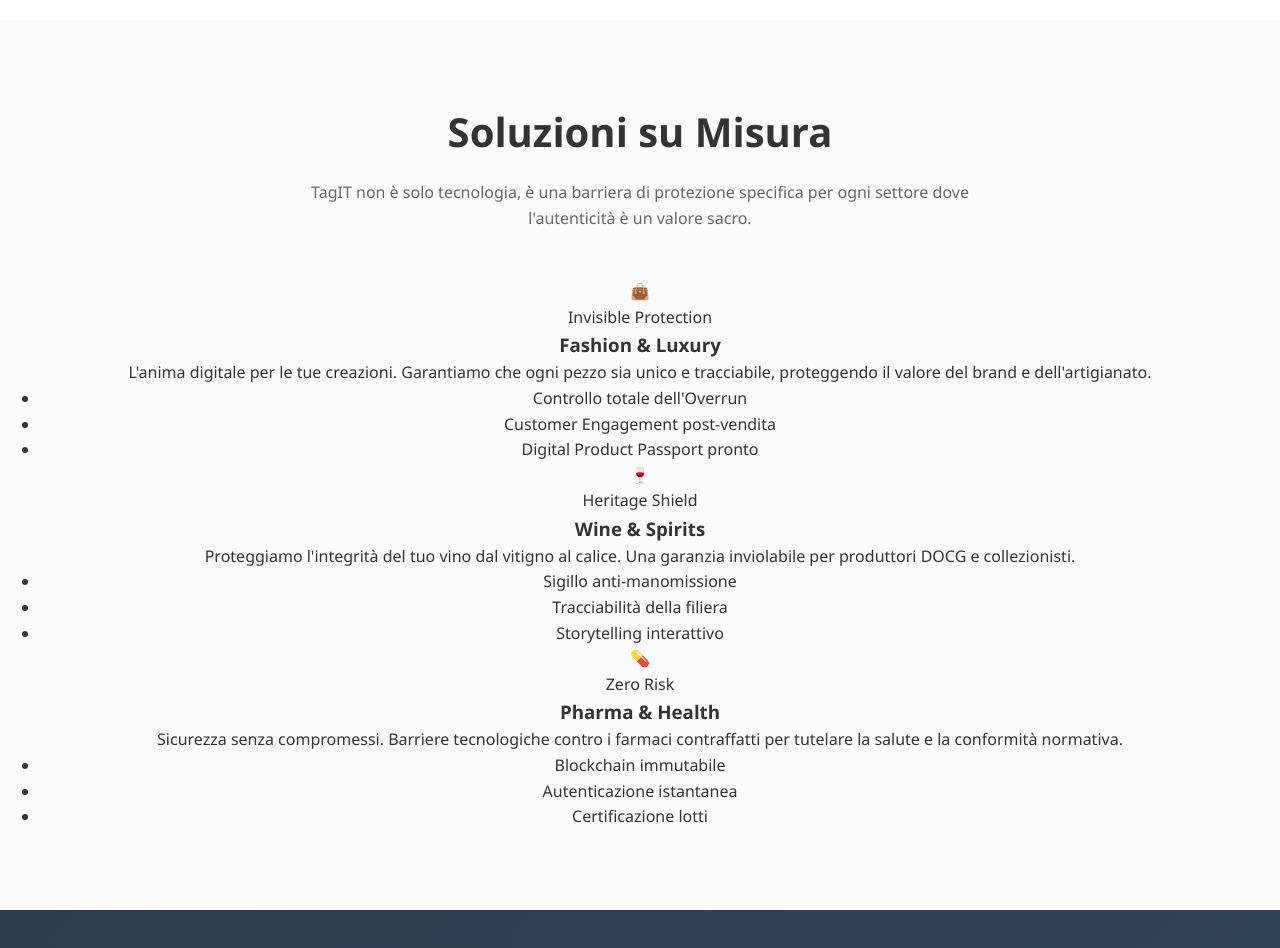
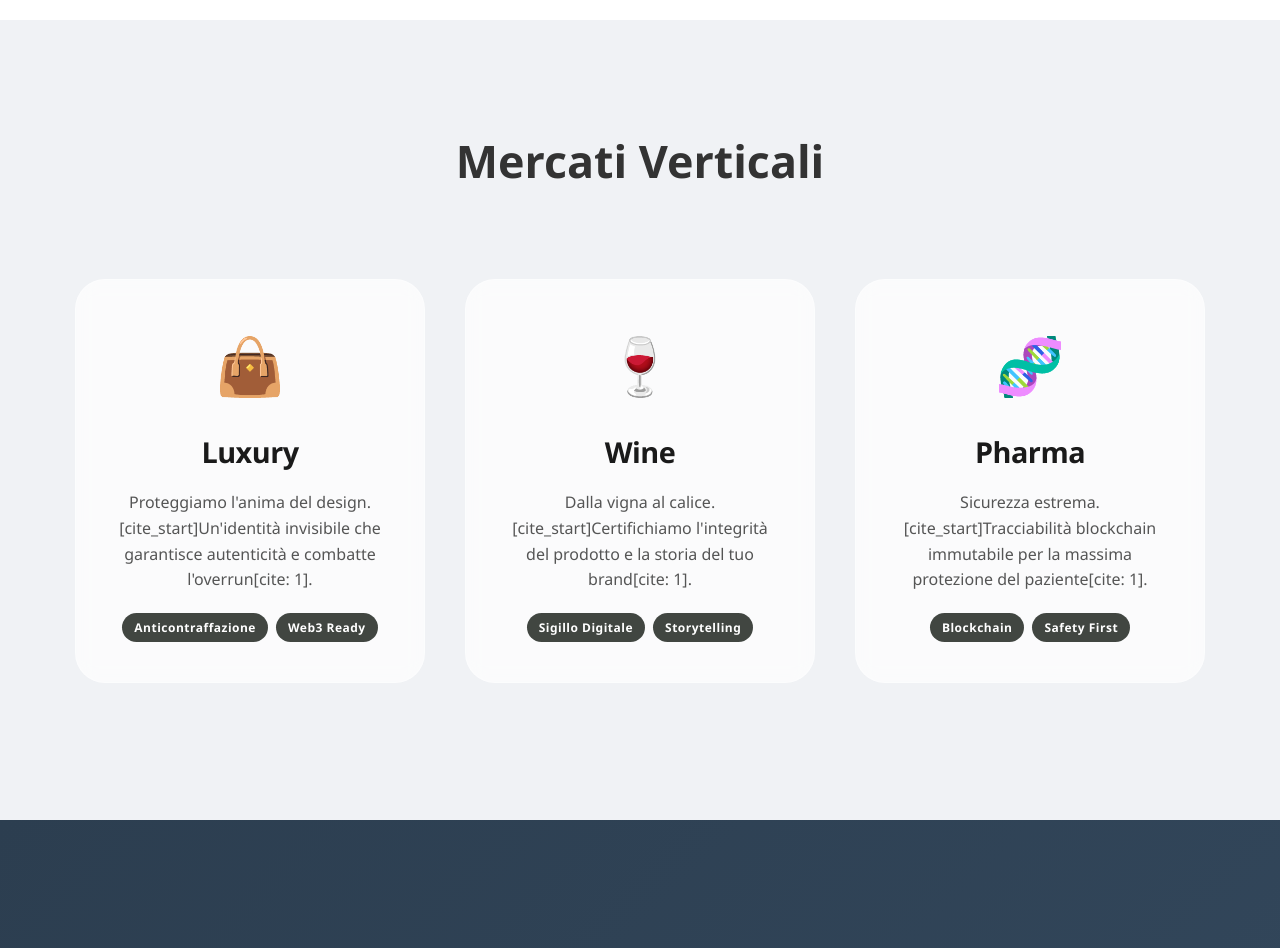
Before and after one commit to Salgatto/TagIT-site, a plain HTML site: page index.html in a window 1280 px wide. Shown: the part 1580-2528 px from the top of the page. Drawn offline with Linux system fonts and the light colour scheme.

Commit message:
Update index.html

```diff
--- a/index.html
+++ b/index.html
@@ -64,58 +64,43 @@
             </div>
         </div>
     </section>
-    <section id="settori" style="background-color: #fcfcfc;">
-        <div class="container">
-            <h2 style="font-size: 2.5rem; margin-bottom: 1rem;">Soluzioni su Misura</h2>
-            <p style="max-width: 700px; margin: 0 auto 3rem; color: #666;">
-                TagIT non è solo tecnologia, è una barriera di protezione specifica per ogni settore dove l'autenticità è un valore sacro.
-            </p>
+<section id="settori" style="background: #f0f2f5; padding: 100px 0;">
+    <div class="container">
+        <h2 style="font-size: 2.8rem; margin-bottom: 50px; font-weight: 900;">Mercati Verticali</h2>
 
-            <div class="verticals-grid">
-                <div class="vertical-card">
-                    <div class="card-image-placeholder">👜</div>
-                    <div class="card-body">
-                        <span class="card-tag">Invisible Protection</span>
-                        <h3>Fashion & Luxury</h3>
-                        <p>L'anima digitale per le tue creazioni. Garantiamo che ogni pezzo sia unico e tracciabile, proteggendo il valore del brand e dell'artigianato.</p>
-                        <ul class="advantage-list">
-                            <li>Controllo totale dell'Overrun</li>
-                            <li>Customer Engagement post-vendita</li>
-                            <li>Digital Product Passport pronto</li>
-                        </ul>
-                    </div>
+        <div class="vertical-container">
+            <div class="market-box">
+                <span class="market-icon">👜</span>
+                <h3 class="market-title">Luxury</h3>
+                <p class="market-text">Proteggiamo l'anima del design. [cite_start]Un'identità invisibile che garantisce autenticità e combatte l'overrun[cite: 1].</p>
+                <div class="benefit-pills">
+                    <span class="pill">Anticontraffazione</span>
+                    <span class="pill">Web3 Ready</span>
                 </div>
+            </div>
 
-                <div class="vertical-card">
-                    <div class="card-image-placeholder">🍷</div>
-                    <div class="card-body">
-                        <span class="card-tag">Heritage Shield</span>
-                        <h3>Wine & Spirits</h3>
-                        <p>Proteggiamo l'integrità del tuo vino dal vitigno al calice. Una garanzia inviolabile per produttori DOCG e collezionisti.</p>
-                        <ul class="advantage-list">
-                            <li>Sigillo anti-manomissione</li>
-                            <li>Tracciabilità della filiera</li>
-                            <li>Storytelling interattivo</li>
-                        </ul>
-                    </div>
+            <div class="market-box">
+                <span class="market-icon">🍷</span>
+                <h3 class="market-title">Wine</h3>
+                <p class="market-text">Dalla vigna al calice. [cite_start]Certifichiamo l'integrità del prodotto e la storia del tuo brand[cite: 1].</p>
+                <div class="benefit-pills">
+                    <span class="pill">Sigillo Digitale</span>
+                    <span class="pill">Storytelling</span>
                 </div>
+            </div>
 
-                <div class="vertical-card">
-                    <div class="card-image-placeholder">💊</div>
-                    <div class="card-body">
-                        <span class="card-tag">Zero Risk</span>
-                        <h3>Pharma & Health</h3>
-                        <p>Sicurezza senza compromessi. Barriere tecnologiche contro i farmaci contraffatti per tutelare la salute e la conformità normativa.</p>
-                        <ul class="advantage-list">
-                            <li>Blockchain immutabile</li>
-                            <li>Autenticazione istantanea</li>
-                            <li>Certificazione lotti</li>
-                        </ul>
-                    </div>
+            <div class="market-box">
+                <span class="market-icon">🧬</span>
+                <h3 class="market-title">Pharma</h3>
+                <p class="market-text">Sicurezza estrema. [cite_start]Tracciabilità blockchain immutabile per la massima protezione del paziente[cite: 1].</p>
+                <div class="benefit-pills">
+                    <span class="pill">Blockchain</span>
+                    <span class="pill">Safety First</span>
                 </div>
             </div>
         </div>
-    </section>
+    </div>
+</section>
     <section id="contatti">
         <div class="container">
             <h2>Contattaci</h2>
```
